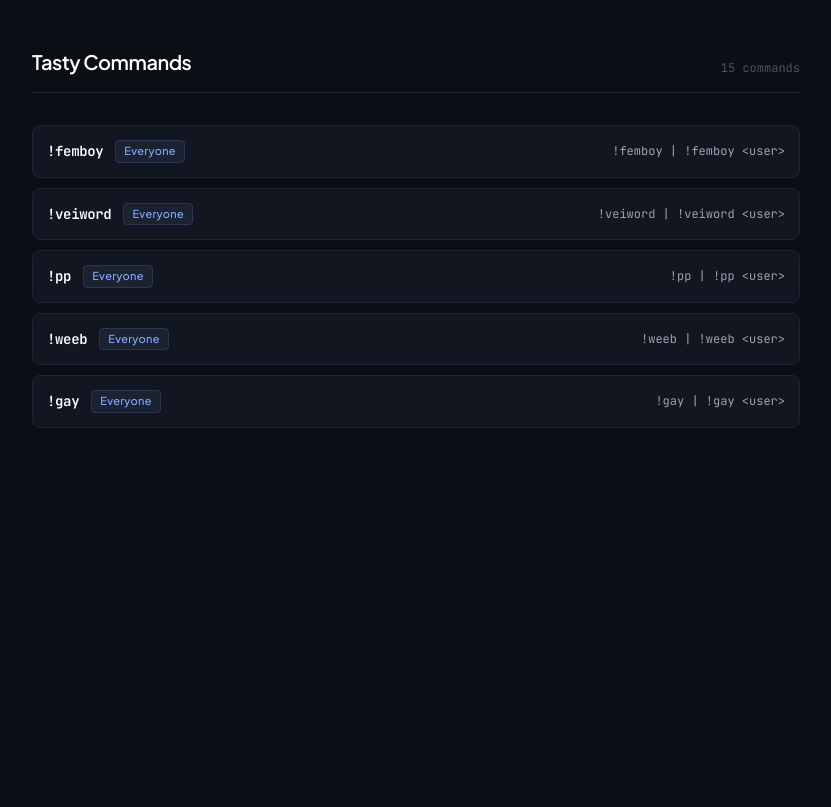
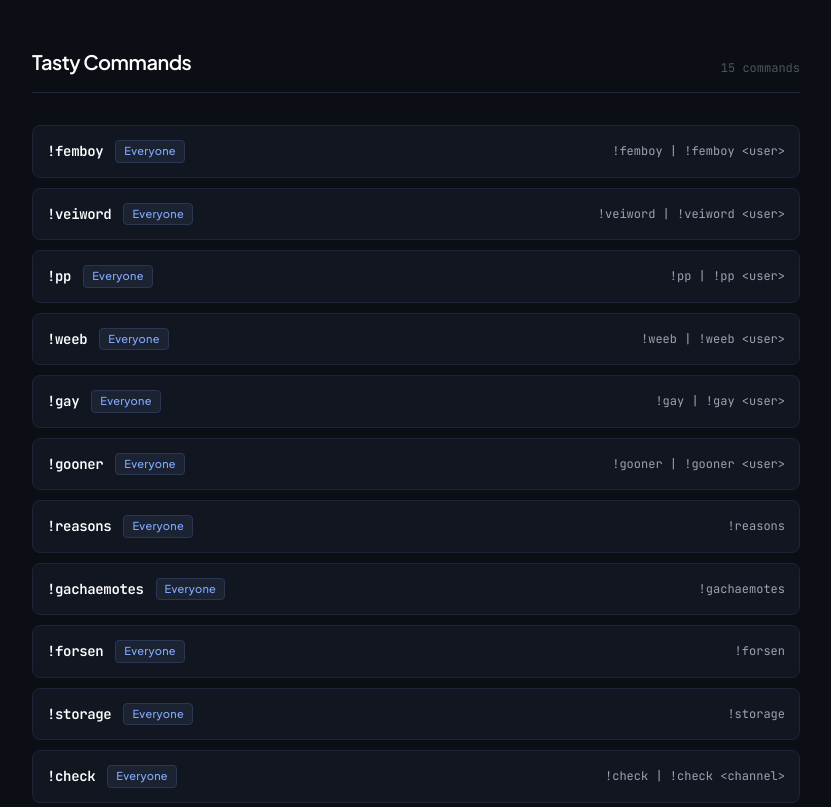
Before and after one commit to TastiG/Commandlist, a plain HTML site: page index.html in a window 1280 px wide. Shown: the top 807 px of the page, without its empty margins (224-1055 px from the left). Drawn offline with nearby package versions, Linux system fonts and the light colour scheme.

Commit message:
Fix permission key for !gooner command

```diff
--- a/index.html
+++ b/index.html
@@ -60,7 +60,7 @@
             { name: "!pp", permission: ["Everyone"], description: "!pp | !pp <user>" },
             { name: "!weeb", permission: ["Everyone"], description: "!weeb | !weeb <user>" },
             { name: "!gay", permission: ["Everyone"], description: "!gay | !gay <user>" },
-            { name: "!gooner", permissions: ["Everyone"], description: "!gooner | !gooner <user>" },
+            { name: "!gooner", permission: ["Everyone"], description: "!gooner | !gooner <user>" },
             { name: "!reasons", permission: ["Everyone"], description: "!reasons" },
             { name: "!gachaemotes", permission: ["Everyone"], description: "!gachaemotes" },
             { name: "!forsen", permission: ["Everyone"], description: "!forsen" },
```
